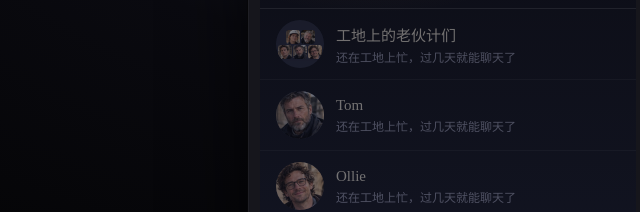
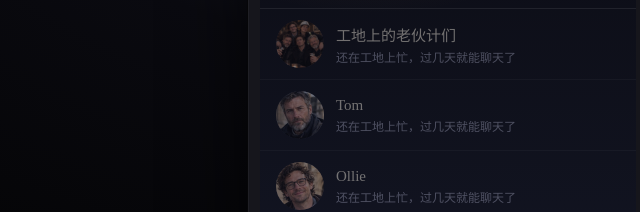
Before and after one commit to hepingyan65-sys/MiniPhoneFront, a plain HTML site: page index.html in a window 1280 px wide. Shown: the part 194-406 px from the top of the page, 192-832 px from the left. Drawn offline with Linux system fonts and the light colour scheme.

Commit message:
群头像换成五人合照
Co-Authored-By: Claude Opus 5.5 <noreply@anthropic.com>

```diff
--- a/index.html
+++ b/index.html
@@ -319,7 +319,7 @@ let persona = JSON.parse(localStorage.getItem('mp_persona') || 'null') || { name
 // 联系人：头像照片在 avatars/ 文件夹。后端 /contacts 里登记了的人才能聊天，其他人先在列表里显示成灰色
 const CONTACT_INFO = {
   alistair: { name: 'Alistair', avatar: 'avatars/alistair.jpg' },
-  crew:     { name: '工地上的老伙计们', group: true, members: ['alistair', 'tom', 'ollie', 'nell', 'paddy'] },
+  crew:     { name: '工地上的老伙计们', avatar: 'avatars/crew.jpg', group: true, members: ['alistair', 'tom', 'ollie', 'nell', 'paddy'] },
   tom:      { name: 'Tom',      avatar: 'avatars/tom.jpg' },
   ollie:    { name: 'Ollie',    avatar: 'avatars/ollie.jpg' },
   nell:     { name: 'Nell',     avatar: 'avatars/nell.jpg' },
@@ -544,10 +544,10 @@ function listTime(ts){
   if(ts >= startOfToday - 6 * DAY) return WEEKDAY_NAMES[d.getDay()];
   return (d.getMonth() + 1) + '/' + d.getDate();
 }
-// 头像：单人是照片，群是五个人的小照片拼起来
+// 头像：有照片就用照片（群也有一张合照）；群万一没有照片，就把五个人的小照片拼起来
 function avatarFor(cid, size){
   const info = CONTACT_INFO[cid];
-  if(!info.group){
+  if(info.avatar){
     const img = document.createElement('img');
     img.src = info.avatar; img.alt = '';
     img.style.width = img.style.height = size + 'px';
```
Also changed, not shown: avatars/crew.jpg (added), 1 other file.
